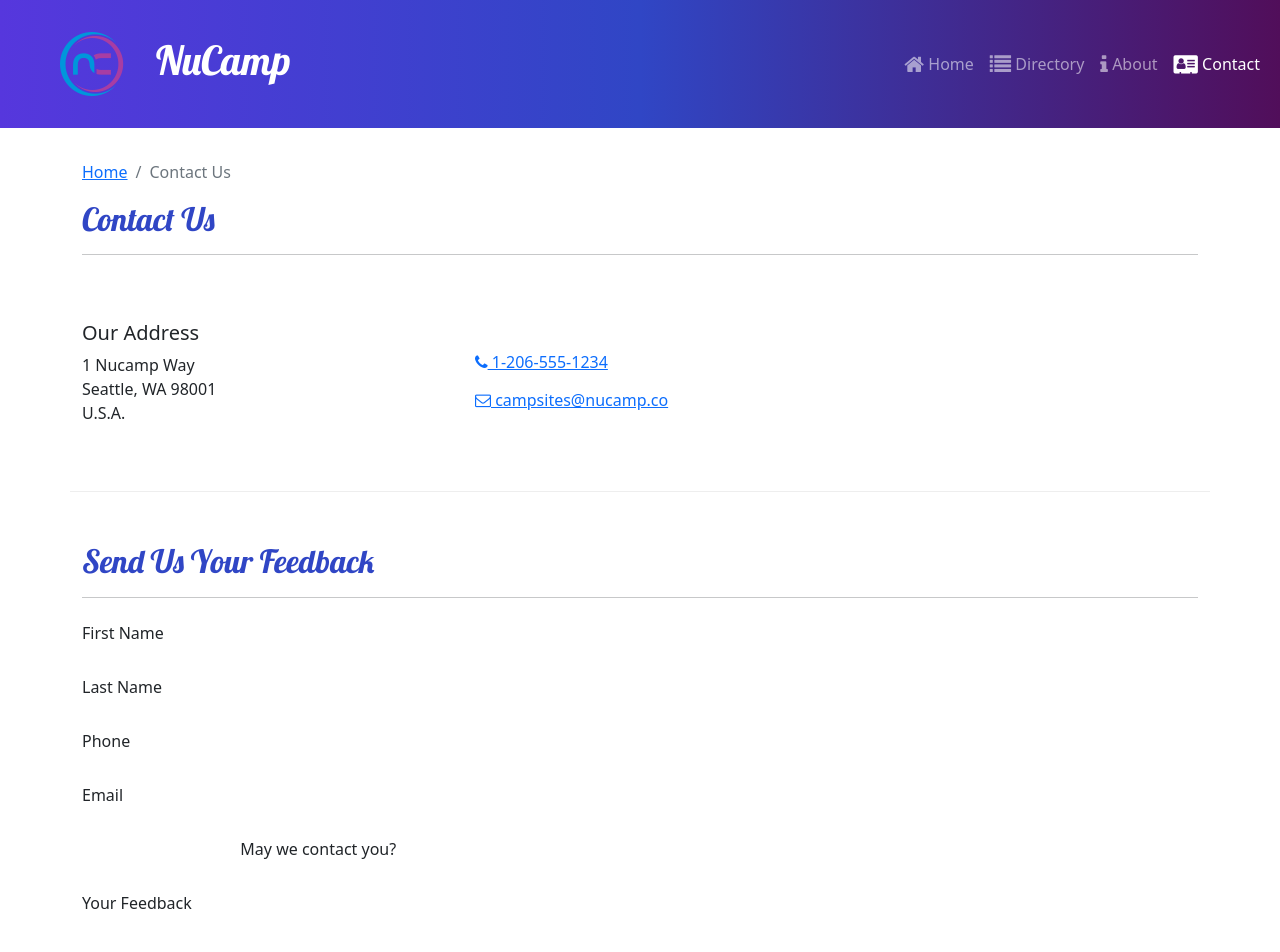
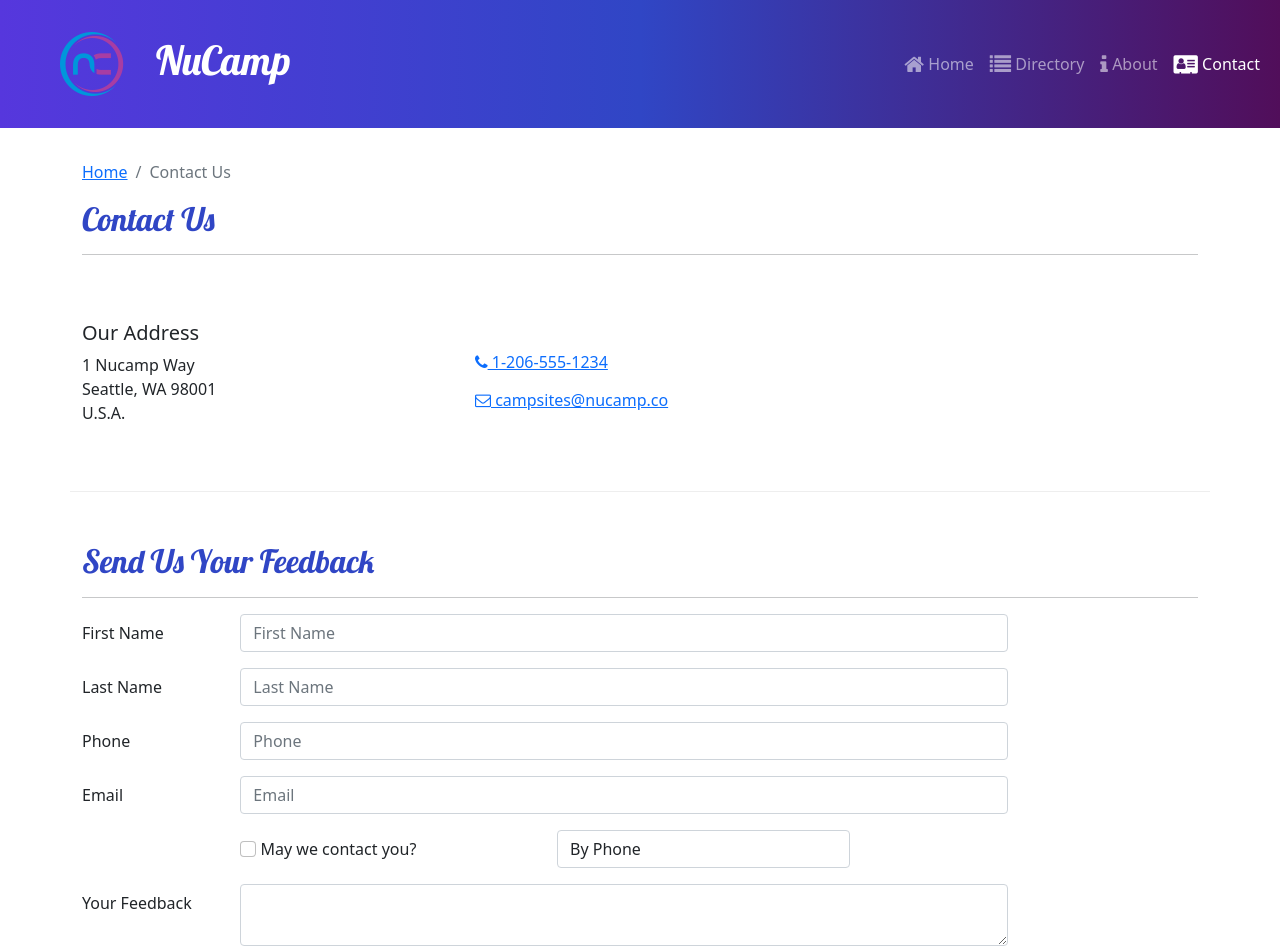
Before and after one commit to jjamieson1152/Nucampsite-React, a React (Create React App) app: page /contact in a window 1280 px wide. Shown: the top 952 px of the page. Built offline with nearby package versions, Linux system fonts and the light colour scheme.

Commit message:
Contact Form Continued

```diff
--- a/src/components/ContactForm.js
+++ b/src/components/ContactForm.js
@@ -1,17 +1,17 @@
-import {  Button, Label, Col, FormGroup } from 'reactstrap';
-import { Formik, Field, Form } from 'formik';
+import { Button, Label, Col, FormGroup } from "reactstrap";
+import { Formik, Field, Form } from "formik";
 
 const ContactForm = () => {
   return (
     <Formik
       initialValues={{
-                firstName: '',
-                lastName: '',
-                phoneNum: '',
-                email: '',
+        firstName: "",
+        lastName: "",
+        phoneNum: "",
+        email: "",
         agree: false,
-                contactType: 'By Phone',
-                feedback: ''
+        contactType: "By Phone",
+        feedback: "",
       }}
     >
       <Form>
@@ -20,7 +20,11 @@ const ContactForm = () => {
             First Name
           </Label>
           <Col md="10">
-
+            <Field
+              name="firstName"
+              placeholder="First Name"
+              className="form-control"
+            />
           </Col>
         </FormGroup>
         <FormGroup row>
@@ -28,7 +32,11 @@ const ContactForm = () => {
             Last Name
           </Label>
           <Col md="10">
-
+            <Field
+              name="lastName"
+              placeholder="Last Name"
+              className="form-control"
+            />
           </Col>
         </FormGroup>
         <FormGroup row>
@@ -36,7 +44,11 @@ const ContactForm = () => {
             Phone
           </Label>
           <Col md="10">
-
+            <Field
+              name="phoneNum"
+              placeholder="Phone"
+              className="form-control"
+            />
           </Col>
         </FormGroup>
         <FormGroup row>
@@ -44,15 +56,24 @@ const ContactForm = () => {
             Email
           </Label>
           <Col md="10">
-
+            <Field
+              name="email"
+              placeholder="Email"
+              type="email"
+              className="form-control"
+            />
           </Col>
         </FormGroup>
         <FormGroup row>
-                    <Label check md={{ size: 4, offset: 2}}>
+          <Label check md={{ size: 4, offset: 2 }}>
+            <Field name="agree" type="checkbox" className="form-check-input" />{" "}
             May we contact you?
           </Label>
           <Col md="4">
-
+            <Field name="contactType" as="select" className="form-control">
+              <option>By Phone</option>
+              <option>By Email</option>
+            </Field>
           </Col>
         </FormGroup>
         <FormGroup row>
@@ -60,15 +81,18 @@ const ContactForm = () => {
             Your Feedback
           </Label>
           <Col md="10">
-
+            <Field
+              name="feedback"
+              as="textarea"
+              row="12"
+              className="form-control"
+            />
           </Col>
         </FormGroup>
-                <FormGroup row>
-
-                </FormGroup>
+        <FormGroup row></FormGroup>
       </Form>
     </Formik>
-    )
-}
+  );
+};
 
-export default ContactForm
+export default ContactForm;
```
Lines whose indentation alone changed are shown as unchanged.
